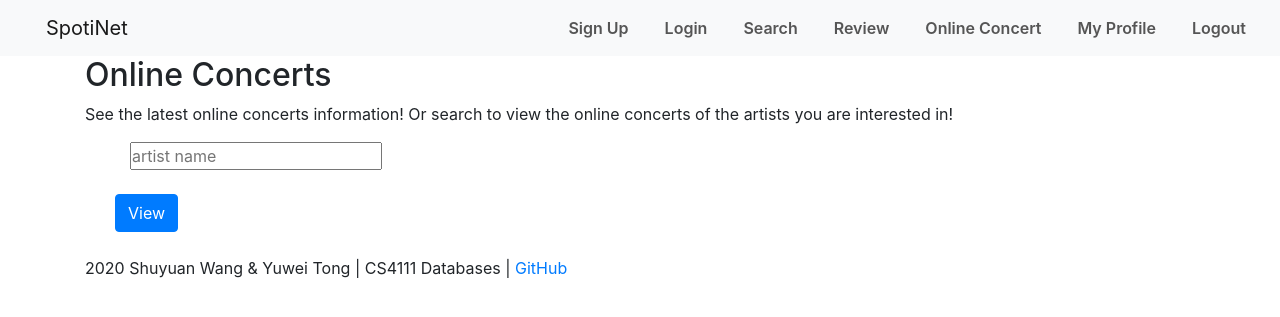
After one commit to shyuwang/cs4111-project1, a Flask app: template templates/concert.html in a window 1280 px wide. The commit adds this page. Shown: the top 317 px of the page. Run offline with Flask 2, Linux system fonts and the light colour scheme; the template is opened without the code that fills it, so the values that code supplies are empty; parts of the project's set-up code (start-up, migrations or seed data) failed here and were passed over.

Commit message:
Add online concert page; update profile and review page

```diff
--- a/server.py
+++ b/server.py
@@ -360,7 +360,13 @@ def review():
   song_info = cursor.fetchall()
   cursor.close()
 
-  context = dict(reviews=reviews, song_ratings=song_ratings, song_info=song_info)
+  # username for this user
+  cursor = g.conn.execute("select u.username from users u where u.uid=%s",current_user.uid)
+  user_name = []
+  user_name = cursor.fetchone()
+  cursor.close()
+
+  context = dict(reviews=reviews, song_ratings=song_ratings, song_info=song_info, user_name=user_name)
   return render_template("review.html", **context)
 
 @app.route('/write_review', methods=['POST'])
@@ -394,6 +400,64 @@ def add_to_wishlist():
                       VALUES (%s, %s, %s, %s)''', (uid, song_id, request.form['album_id'], request.form['artist_id']))
 
   return redirect('/review')
+
+
+#------------------------------------------online concert------------------------------------------------------#
+
+@app.route("/concert", methods=['GET','POST'])
+@login_required
+def concert():
+  # concerts information of certain artist by search
+  concerts = []
+  if request.form.get('artists'):
+    artists = request.form.get('artists')
+
+    cursor = g.conn.execute('''SELECT a.artist_id, a.artist_name, o.concert_name, o.concert_time, o.link
+                                FROM online_concerts o JOIN artists a ON o.artist_id=a.artist_id
+                                WHERE a.artist_name ILIKE '%%%%%s%%%%' ''' % (artists))
+    concerts = cursor.fetchall()
+    cursor.close()
+
+  else:
+    # latest 5 online concerts order by concert_time desc
+    cursor = g.conn.execute('''SELECT a.artist_id, a.artist_name, o.concert_name, o.concert_time, o.link
+                              FROM online_concerts o, artists a
+                              WHERE o.artist_id=a.artist_id
+                              ORDER BY o.concert_time DESC LIMIT 5''')
+    concerts = cursor.fetchall()
+    cursor.close()
+
+  # concert_name, concert_time and artist_id
+  concert_info = []
+  cursor = g.conn.execute("select artist_id, concert_name, concert_time from online_concerts")
+  concert_info = cursor.fetchall()
+  cursor.close()
+
+  # username for this user
+  cursor = g.conn.execute("select u.username from users u where u.uid=%s",current_user.uid)
+  user_name = []
+  user_name = cursor.fetchone()
+  cursor.close()
+
+  context = dict(concerts=concerts, concert_info=concert_info, user_name=user_name)
+  return render_template("concert.html", **context)
+
+@app.route("/register_concert", methods=['POST'])
+def register_concert():
+  uid = current_user.uid
+  cname = request.form['concert_name']
+  ctime = request.form['concert_time']
+
+  result = g.conn.execute('''UPDATE registers
+                              SET uid=%s
+                              WHERE uid=%s and concert_name=%s and concert_time=%s''', (uid, uid, cname, ctime))
+
+  # check if the user has already registered for the online concert or not. if not, register
+  if result.rowcount == 0:
+    g.conn.execute('''INSERT INTO registers (artist_id, concert_name, concert_time, uid)
+                      VALUES (%s, %s, %s, %s)''', (request.form['artist_id'], cname, ctime, uid))
+
+  return redirect('/concert')
 
 
 
--- a/templates/base.html
+++ b/templates/base.html
@@ -6,7 +6,7 @@
   <link rel="stylesheet" href="{{ url_for('static', filename='css/style.css') }}">
   <link rel="stylesheet" href="https://cdn.jsdelivr.net/npm/bootstrap@4.5.3/dist/css/bootstrap.min.css">
   <link rel="stylesheet" href="https://stackpath.bootstrapcdn.com/font-awesome/4.7.0/css/font-awesome.min.css">
-  <script src="https://code.jquery.com/jquery-3.5.1.slim.min.js"></script> </script>
+  <script src="https://code.jquery.com/jquery-3.5.1.slim.min.js"></script>
   <script src="https://cdn.jsdelivr.net/npm/bootstrap@4.5.3/dist/js/bootstrap.bundle.min.js"></script>
 
 </head>
@@ -32,7 +32,7 @@
             <a class="nav-link" href="review">Review</a>
           </li>
           <li class="nav-item">
-            <a class="nav-link" href="#">Online Concert</a>
+            <a class="nav-link" href="concert">Online Concert</a>
           </li>
           <li class="nav-item">
             <a class="nav-link" href="profile">My Profile</a>
--- /dev/null
+++ b/templates/concert.html
@@ -0,0 +1,92 @@
+{% extends 'base.html' %}
+{% block title %} Online Concert {% endblock %}
+{% block body %}
+<div class="row">
+    <div class="container">
+        <h2>Online Concerts</h2>
+        <!---search for concerts-->
+        <p>See the latest online concerts information! Or search to view the online concerts of the artists you are
+            interested in!</p>
+        <form action="{{ url_for('concert')}}" class="col s12" method="POST">
+            <div class="col concert-form">
+                <div class="input-field col s4">
+                    <input placeholder="artist name" id="search-artists" name="artists" type="text" class="validate">
+                </div>
+                <br>
+                <button type="submit" class="btn btn-primary" name="view">View</button>
+
+            </div>
+            <br>
+        </form>
+    </div>
+
+    {% for user_name in user_name %}
+    {% for artist_id, artist_name, concert_name, concert_time, link in concerts %}
+    <div class="container">
+        <div class="card">
+            <div class="card-content">
+                <p>
+                <h5>{{concert_name}}</h5> By {{artist_name}}
+                <br>
+                {{concert_time}}
+                <br>
+                Concert Link: <a href={{link}}>{{link}}</a>
+                <br>
+                </p>
+
+                <a class="register-concert-trigger" data-toggle="modal" href="#add-{{ artist_name |replace(' ','-')}}-{{concert_time|replace(' ','-')|replace(':','-')}}">Register for the
+                    Concert</a>
+                <!-- Button trigger modal -->
+
+                <!----Modal to register for online concerts-->
+                <div class="modal" id="add-{{ artist_name |replace(' ','-')}}-{{concert_time|replace(' ','-')|replace(':','-')}}">
+                    <div class="modal-content">
+                        <div class="modal-header">
+                            <h5 class="modal-title" id="ModalLabel3">Hello {{user_name}}!</h5>
+                        </div>
+                        <div class="modal-body">
+                            <form method="POST" action="/register_concert" class="col s12">
+                                <h5>You are registering for {{ concert_name }} by {{ artist_name }} on {{concert_time}}.
+                                </h5>
+                                <div class="row register-concert-form">
+                                    <!---- concert_name & concert_time (used for update/insert) ---->
+                                    <div hidden class="input-field col s12">
+                                        <input value="{{ concert_name }}" id="concertname" name="concert_name"
+                                            type="text" class="validate">
+                                        <label>concert name</label>
+                                        <input value="{{ concert_time }}" id="concerttime" name="concert_time"
+                                            type="text" class="validate">
+                                        <label>concert time</label>
+                                    </div>
+                                    <!---- artist_id (used for update/insert) ---->
+                                    <div hidden class="input-field col s12">
+                                        {% for artist_id, concert_name2, concert_time2 in concert_info %}
+                                        {% if concert_name2==concert_name and concert_time2==concert_time %}
+                                        <input value="{{ artist_id }}" id="artistid" name="artist_id" type="text"
+                                            class="validate">
+                                        <label>artist_id</label>
+                                        {% endif %}
+                                        {% endfor %}
+                                    </div>
+                                </div>
+
+                                <div class="modal-footer">
+                                    <button type="button" class="btn btn-secondary" data-dismiss="modal">Cancel</button>
+                                    <button type="submit" class="btn btn-primary">Commit</button>
+                                </div>
+                            </form>
+                        </div>
+                    </div>
+                </div>
+
+
+
+            </div>
+        </div>
+
+    </div>
+
+    {% endfor %}
+    {% endfor %}
+</div>
+{% endblock %}
```
Also changed, not shown: templates/backup.html (added, +39 -0 lines), templates/profile.html (+6 -10 lines), templates/review.html (+8 -6 lines), 2 other files.
